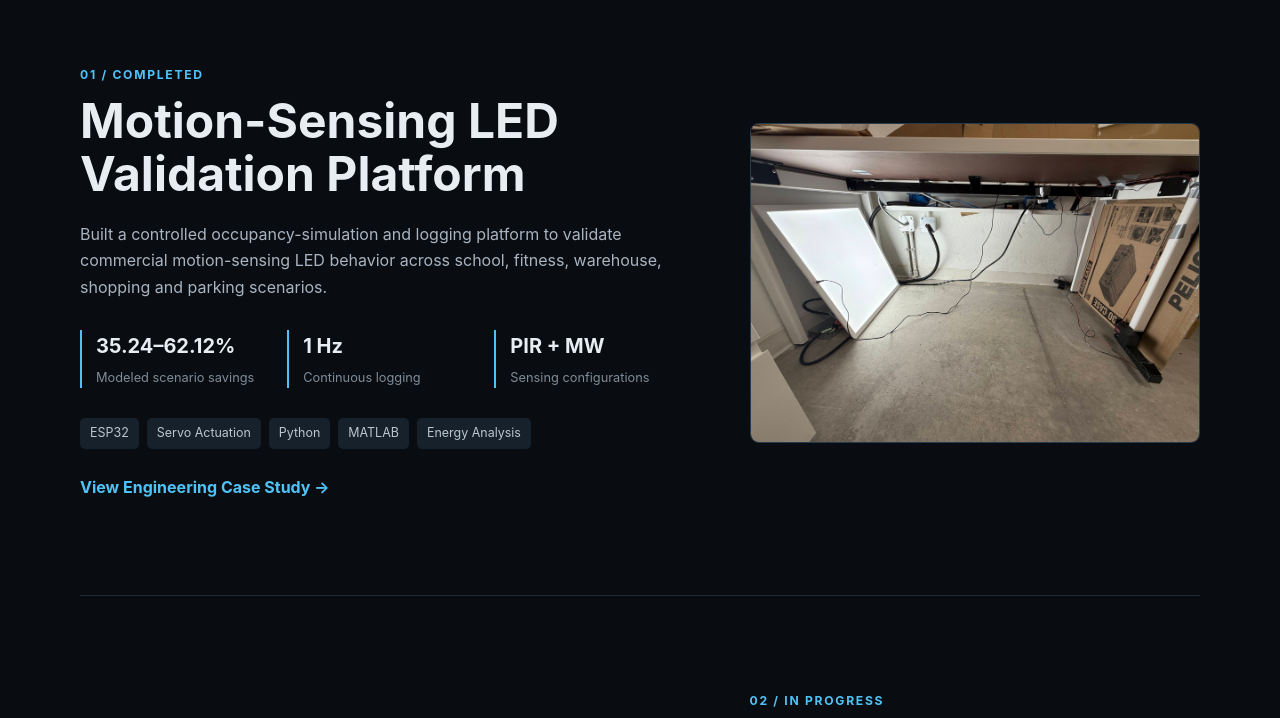
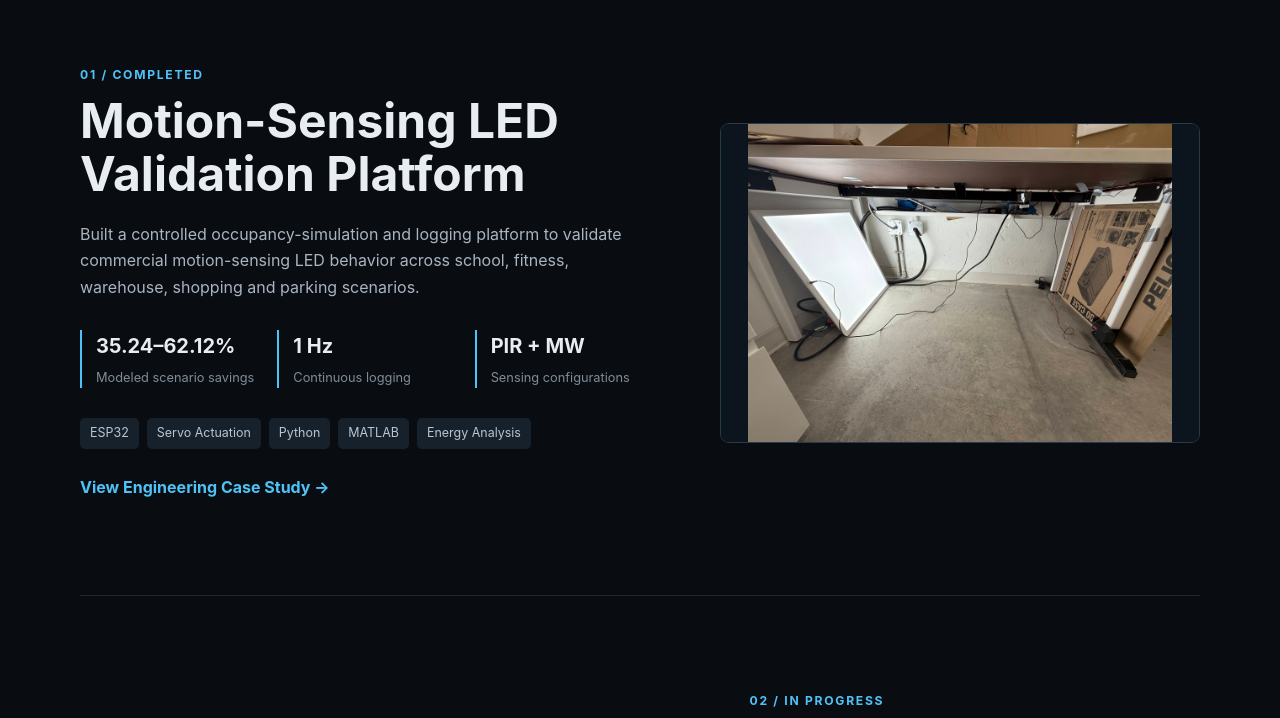
Before and after one commit to hib50/hib50.github.io, a plain HTML site: page projects.html in a window 1280 px wide. Shown: the part 800-1518 px from the top of the page. Drawn offline with Linux system fonts and the light colour scheme.

Commit message:
Fix project order and image cropping while preserving existing case studies

```diff
--- a/style.css
+++ b/style.css
@@ -838,3 +838,10 @@ footer {
 .additional-skills{margin-top:26px;padding:25px;border:1px solid #263440;border-radius:12px;background:#10161d}
 .additional-skills h3{margin-bottom:10px}.additional-skills p{color:#95a3af}
 @media(max-width:700px){.featured-project-visual .project-media{height:230px}}
+
+/* Prevent distorted photos and keep the complete subject visible. */
+.project-media img{width:100%;height:100%;object-fit:contain;object-position:center;background:#0c141d}
+.featured-project-visual .project-media{width:100%;min-height:320px;height:auto;aspect-ratio:3/2}
+.featured-project-visual .project-media img{object-fit:contain}
+.project.featured .project-media img{object-fit:cover}
+@media(max-width:700px){.featured-project-visual .project-media{min-height:210px;height:auto}}
```
